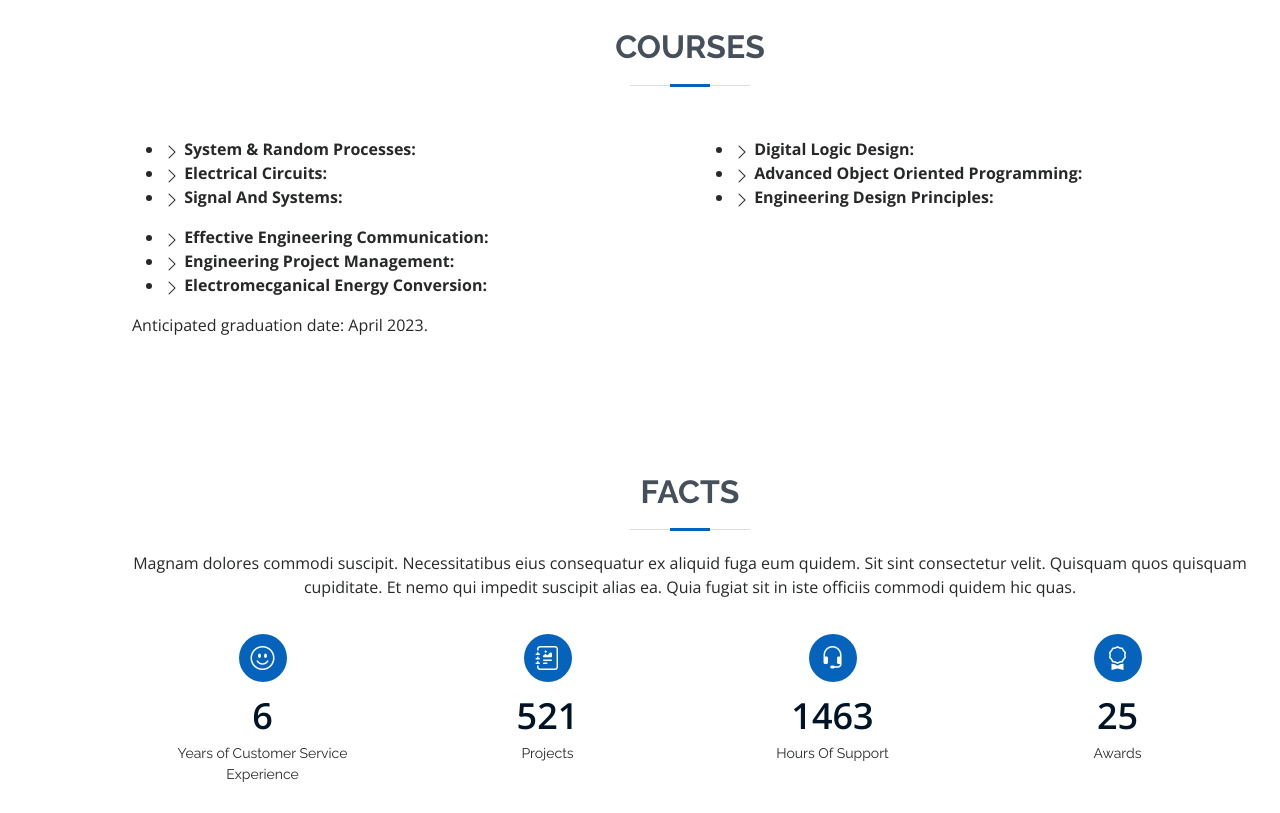
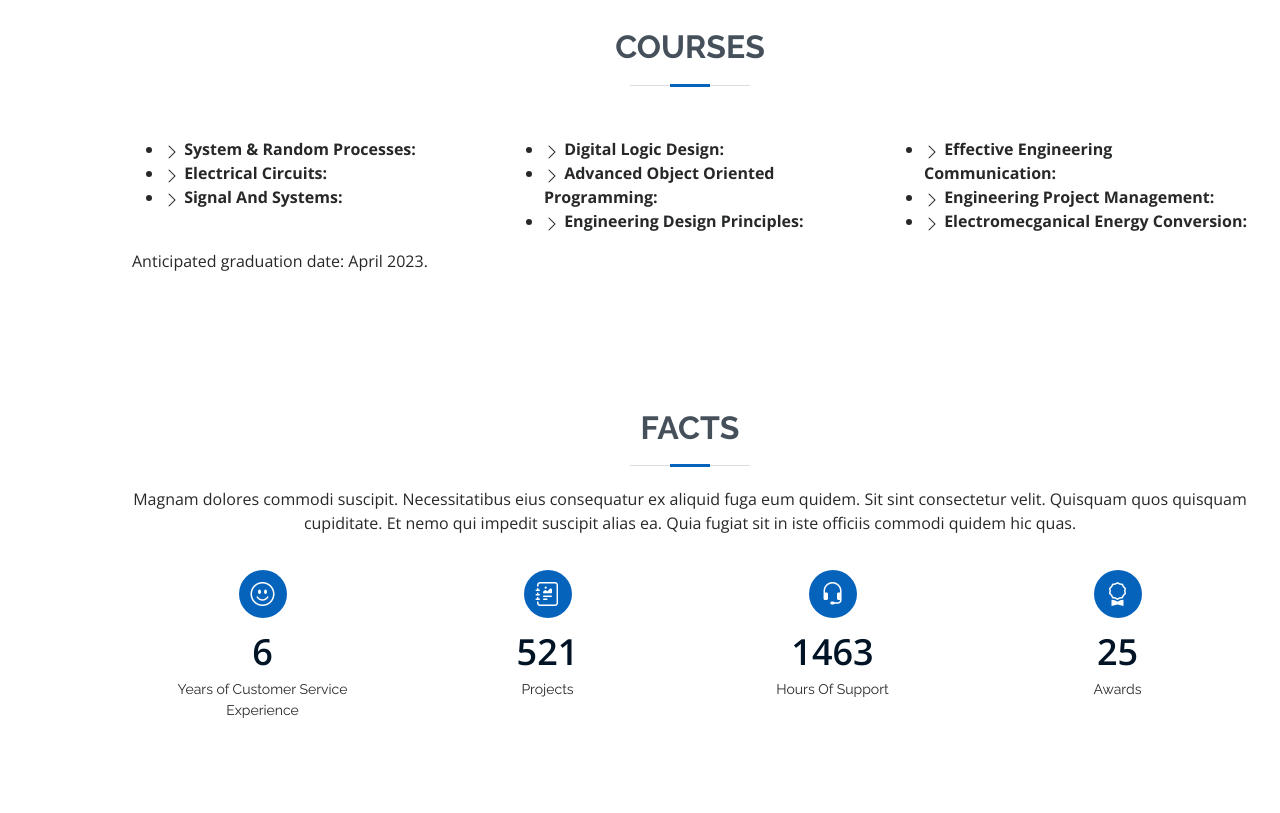
Before and after one commit to TonyTTran/tony.github.io, a plain HTML site: page index.html in a window 1280 px wide. Shown: the part 1440-2253 px from the top of the page. Drawn offline with nearby package versions, Linux system fonts and the light colour scheme; files whose address does not match are found by name.

Commit message:
fixed about style

```diff
--- a/index.html
+++ b/index.html
@@ -119,26 +119,25 @@
         </div>
 
         <div class="row">
-             <div class="col-lg-6">
+             <div class="col-lg-4">
                 <ul>
                   <li><i class="bi bi-chevron-right"></i> <strong>System & Random Processes:</strong> <span></span></li>
                   <li><i class="bi bi-chevron-right"></i> <strong>Electrical Circuits:</strong> <span></span></li>
                   <li><i class="bi bi-chevron-right"></i> <strong>Signal And Systems:</strong> <span></span></li>
                 </ul>
               </div>
-              <div class="col-lg-6">
+              <div class="col-lg-4">
                 <ul>
                   <li><i class="bi bi-chevron-right"></i> <strong>Digital Logic Design:</strong> <span></span></li>
                   <li><i class="bi bi-chevron-right"></i> <strong>Advanced Object Oriented Programming:</strong> <span></span></li>
                   <li><i class="bi bi-chevron-right"></i> <strong>Engineering Design Principles:</strong> <span></span></li>
                 </ul>
               </div>
-              <div class="col-lg-6">
+              <div class="col-lg-4">
                 <ul>
                   <li><i class="bi bi-chevron-right"></i> <strong>Effective Engineering Communication:</strong> <span></span></li>
                   <li><i class="bi bi-chevron-right"></i> <strong>Engineering Project Management:</strong> <span></span></li>
                   <li><i class="bi bi-chevron-right"></i> <strong>Electromecganical Energy Conversion:</strong> <span></span></li>
-
                 </ul>
               </div>
             </div>
```
